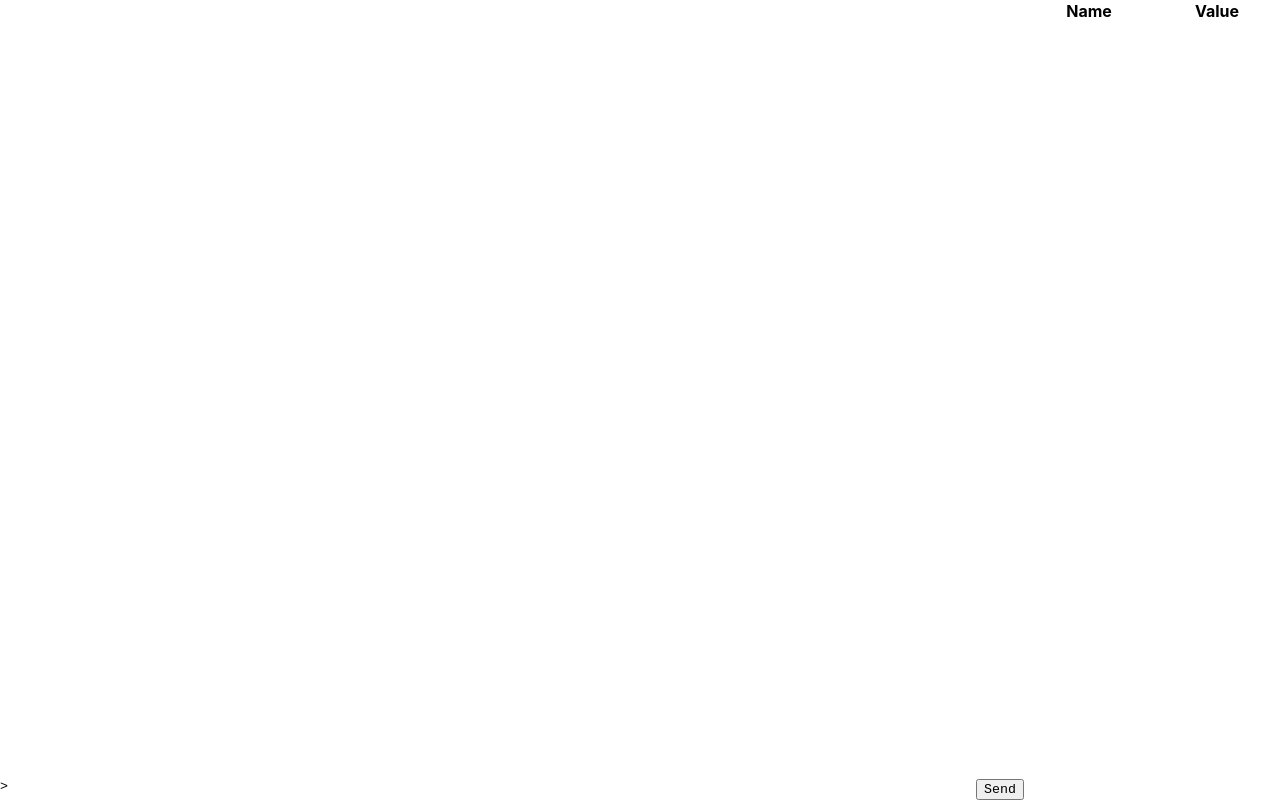
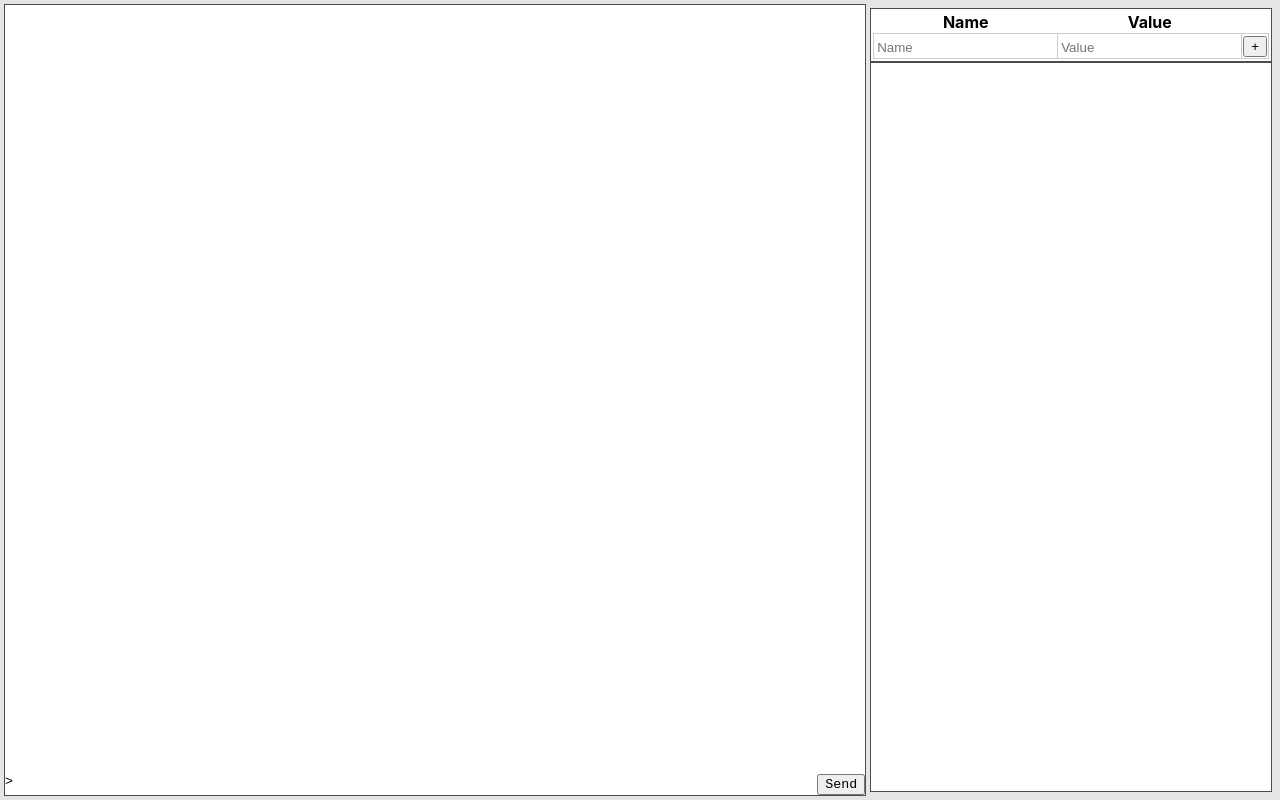
Before and after one commit to IJMacD/R, a React (Create React App) app: page / in a window 1280 px wide. Built offline with nearby package versions, Linux system fonts and the light colour scheme.

Commit message:
Add/Remove variables from Variables window

```diff
--- a/src/App.css
+++ b/src/App.css
@@ -1,5 +1,18 @@
+* {
+  box-sizing: border-box;
+}
+
 .App {
   height: 100%;
+}
+
+.panel,
+.panel .panel {
+  border: 4px solid rgba(0,0,0,0.1);
+}
+
+.panel > * {
+  border: 1px solid rgba(0,0,0,0.7);
 }
 
 .panel {
@@ -8,6 +21,6 @@
   flex: 1;
 }
 
-.panel-vertial {
+.panel-vertical {
   flex-direction: column;
 }
--- a/src/App.js
+++ b/src/App.js
@@ -39,11 +39,15 @@ function App() {
           }} />
         </div>
         <div className="panel panel-vertical">
-          <Variables variables={context} />
+          <div style={{padding: 2}}>
+            <Variables variables={context} setVariables={setVariables} />
+          </div>
+          <div style={{ flex: 1 }}>
             <Graph />
           </div>
         </div>
       </div>
+    </div>
   );
 }
 
--- a/src/Variables.css
+++ b/src/Variables.css
@@ -6,3 +6,7 @@
 .Variables td {
     border: 1px solid #CCC;
 }
+
+.Variables input {
+    border: 0;
+}
--- a/src/Variables.jsx
+++ b/src/Variables.jsx
@@ -3,18 +3,49 @@ import React from 'react';
 import './Variables.css';
 
 export default function Variables (props) {
-    const { variables } = props;
+    const { variables, setVariables } = props;
+    const [ inputName, setInputName ] = React.useState("");
+    const [ inputValue, setInputValue ] = React.useState("");
+    const ref = React.useRef();
 
     return (
+        <form onSubmit={e => {
+                const v = isNaN(+inputValue) ? inputValue : +inputValue;
+                setVariables({ ...variables, [inputName]: v });
+                setInputName("");
+                setInputValue("");
+                if (typeof ref !== "undefined" && typeof ref.current !== "undefined") ref.current.focus();
+                e.preventDefault();
+            }}
+        >
             <table className="Variables">
                 <thead>
                     <tr><th>Name</th><th>Value</th></tr>
                 </thead>
                 <tbody>
                 {
-                Object.keys(variables).map(name => <tr key={name}><td>{name}</td><td>{JSON.stringify(variables[name])}</td></tr>)
+                    Object.keys(variables).map(name => {
+                        return (
+                            <tr key={name}>
+                                <td>{name}</td>
+                                <td>{JSON.stringify(variables[name])}</td>
+                                <td><button type="button" onClick={() => setVariables(removeVariable(variables, name)) }>x</button></td>
+                            </tr>
+                        );
+                    })
                 }
+                <tr>
+                        <td><input ref={ref} value={inputName} onChange={e => setInputName(e.target.value)} placeholder="Name"/></td>
+                        <td><input value={inputValue} onChange={e => setInputValue(e.target.value)} placeholder="Value"/></td>
+                        <td><button type="submit">+</button></td>
+                </tr>
                 </tbody>
             </table>
+        </form>
     );
 }
+
+function removeVariable (variables, name) {
+    const { [name]: toRemove, ...keep } = variables;
+    return keep;
+}
```
Lines whose indentation alone changed are shown as unchanged.
